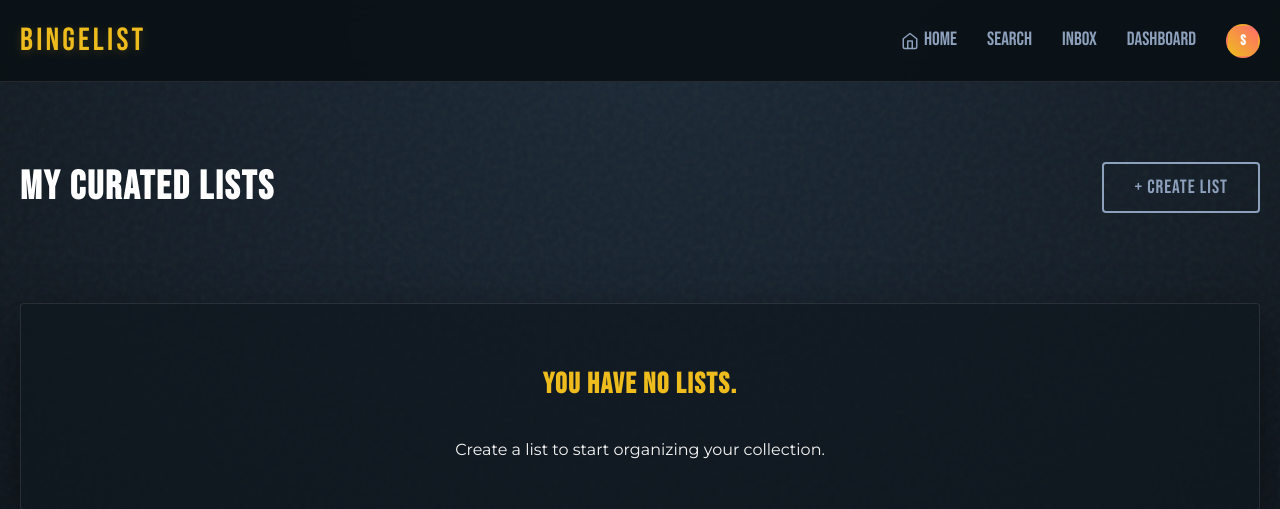
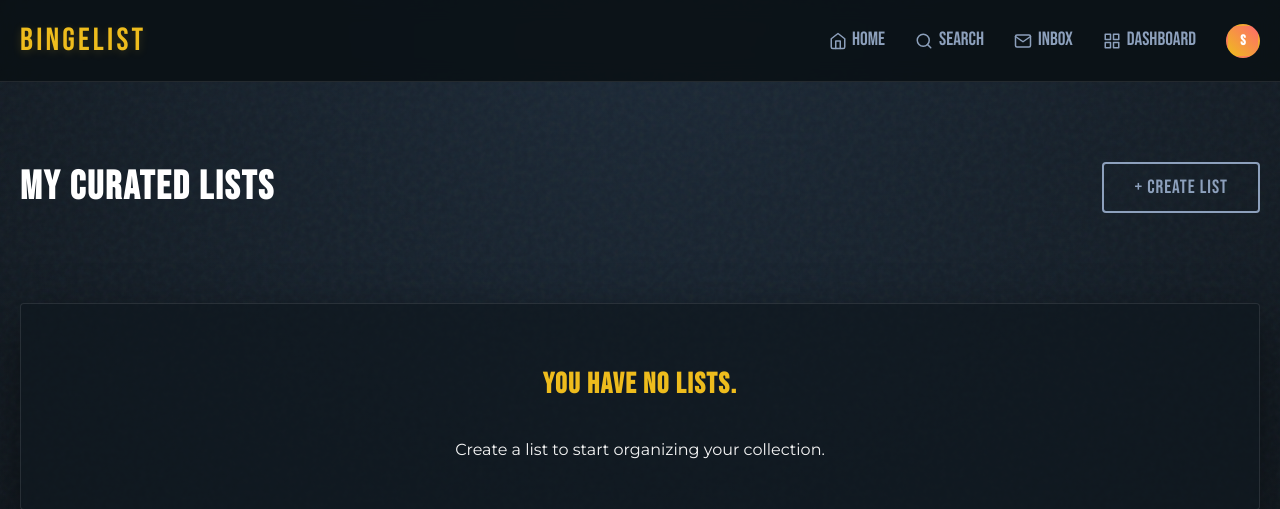
Before and after one commit to sarhank8/BingeList, a Flask app: page /dashboard in a window 1280 px wide. Shown: the top 509 px of the page. Run offline with Flask 3, Linux system fonts and the light colour scheme; the visitor is signed in with stand-in values (Sample User, id 1); data that the repository does not hold is empty.

Commit message:
Add icons to navbar links

```diff
--- a/static/css/style.css
+++ b/static/css/style.css
@@ -221,6 +221,15 @@ nav {
     font-size: 1.2rem;
     margin-left: 30px;
     color: var(--text-muted);
+    display: inline-flex;
+    align-items: center;
+    gap: 6px;
+}
+
+.nav-links a svg {
+    width: 18px;
+    height: 18px;
+    flex-shrink: 0;
 }
 
 .nav-links a:hover {
--- a/templates/base.html
+++ b/templates/base.html
@@ -33,10 +33,31 @@
                     </svg>
                     Home
                 </a>
-                <a href="{{ url_for('search') }}">Search</a>
-                <a href="{{ url_for('inbox') }}">Inbox</a>
-                <a href="{{ url_for('dashboard') }}">Dashboard</a>
+                <a href="{{ url_for('search') }}" class="nav-link">
+  <svg class="nav-icon" viewBox="0 0 24 24" fill="none" stroke="currentColor" stroke-width="2" stroke-linecap="round" stroke-linejoin="round">
+    <circle cx="11" cy="11" r="8"/>
+    <line x1="21" y1="21" x2="16.65" y2="16.65"/>
+  </svg>
+  Search
+</a>
 
+<a href="{{ url_for('inbox') }}" class="nav-link">
+  <svg class="nav-icon" viewBox="0 0 24 24" fill="none" stroke="currentColor" stroke-width="2" stroke-linecap="round" stroke-linejoin="round">
+    <rect x="2" y="4" width="20" height="16" rx="2"/>
+    <polyline points="22,6 12,13 2,6"/>
+  </svg>
+  Inbox
+</a>
+
+<a href="{{ url_for('dashboard') }}" class="nav-link">
+  <svg class="nav-icon" viewBox="0 0 24 24" fill="none" stroke="currentColor" stroke-width="2" stroke-linecap="round" stroke-linejoin="round">
+    <rect x="3" y="3" width="7" height="7"/>
+    <rect x="14" y="3" width="7" height="7"/>
+    <rect x="14" y="14" width="7" height="7"/>
+    <rect x="3" y="14" width="7" height="7"/>
+  </svg>
+  Dashboard
+</a>
                 <!-- Profile Icon -->
                 <a href="{{ url_for('profile', username=current_user.username) }}" class="nav-profile-link"
                     title="Profile">
```
